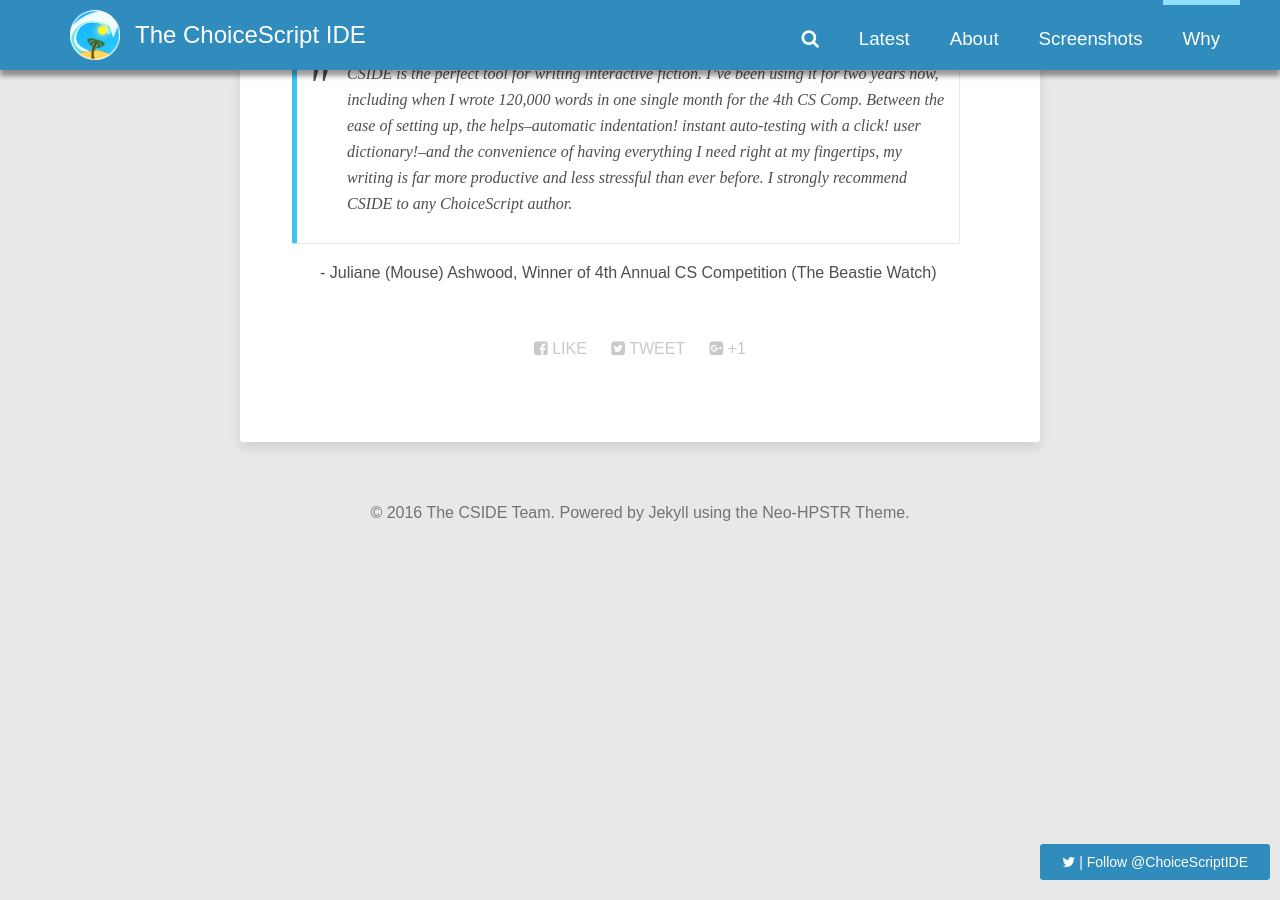
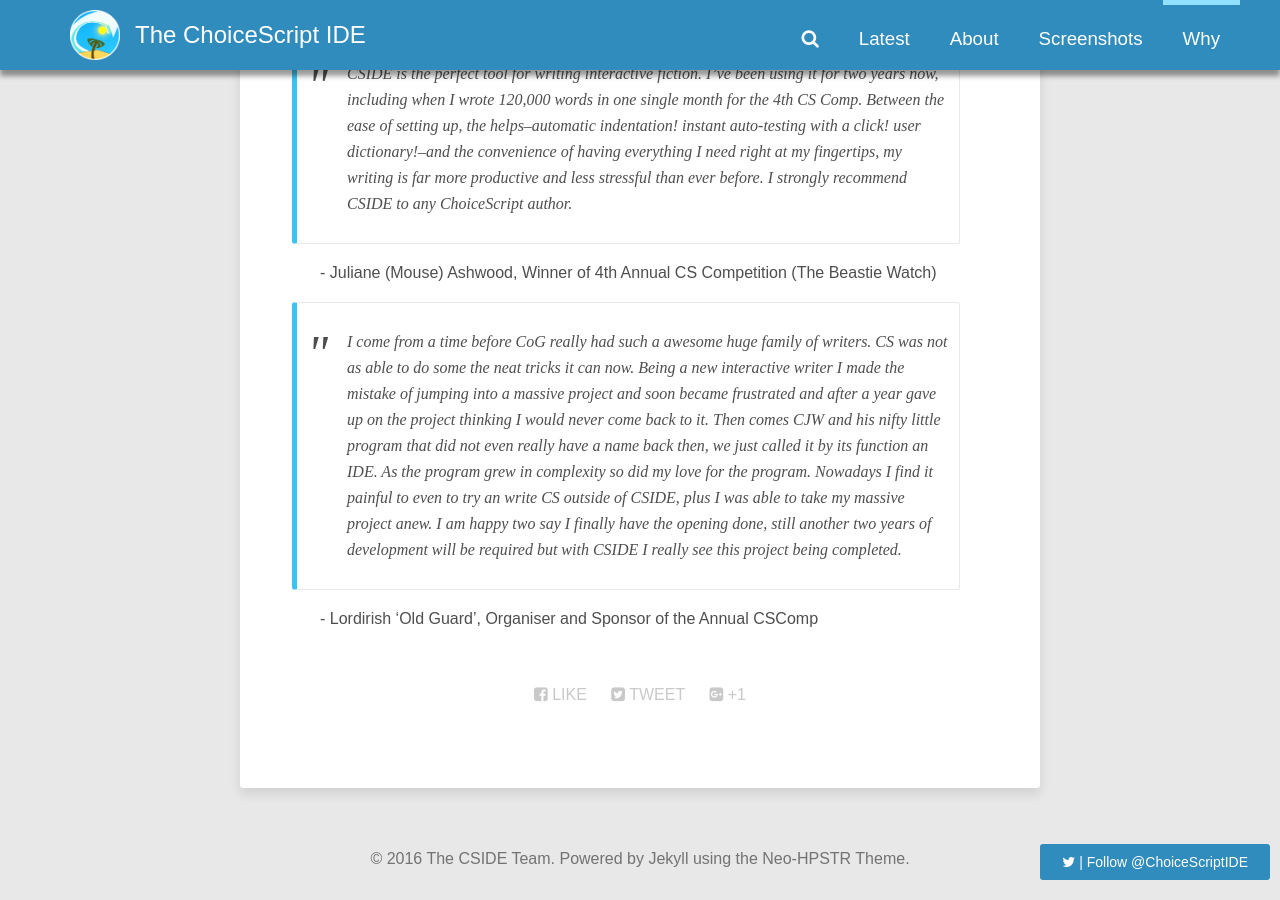
Before and after one commit to ChoicescriptIDE/choicescriptide.github.io, a Jekyll site: the page built from why/index.md, in a window 1280 px wide and 900 px high, scrolled down 1059 px. Built offline with Jekyll 4.4.1, drawn with Linux system fonts in a browser that asks for light colours; nearby versions of some CDN libraries; comment, search, counter and statistics services are not loaded.

Commit message:
+ lordirish's testimonial

```diff
--- a/why/index.md
+++ b/why/index.md
@@ -17,3 +17,9 @@
 > CSIDE is the perfect tool for writing interactive fiction. I've been using it for two years now, including when I wrote 120,000 words in one single month for the 4th CS Comp. Between the ease of setting up, the helps--automatic indentation! instant auto-testing with a click! user dictionary!--and the convenience of having everything I need right at my fingertips, my writing is far more productive and less stressful than ever before. I strongly recommend CSIDE to any ChoiceScript author.
 
 \- Juliane (Mouse) Ashwood, Winner of 4th Annual CS Competition (The Beastie Watch)
+
+> I come from a time before CoG really had such a awesome huge family of writers. CS was not as able to do some the neat tricks it can now. Being a new interactive writer I made the mistake of jumping into a massive project and soon became frustrated and after a year gave up on the project thinking I would never come back to it.
+Then comes CJW and his nifty little program that did not even really have a name back then, we just called it by its function an IDE. As the program grew in complexity so did my love for the program. Nowadays I find it painful to even to try an write CS outside of CSIDE, plus I was able to take my massive project anew.
+I am happy two say I finally have the opening done, still another two years of development will be required but with CSIDE I really see this project being completed.
+
+\- Lordirish 'Old Guard', Organiser and Sponsor of the Annual CSComp
```
